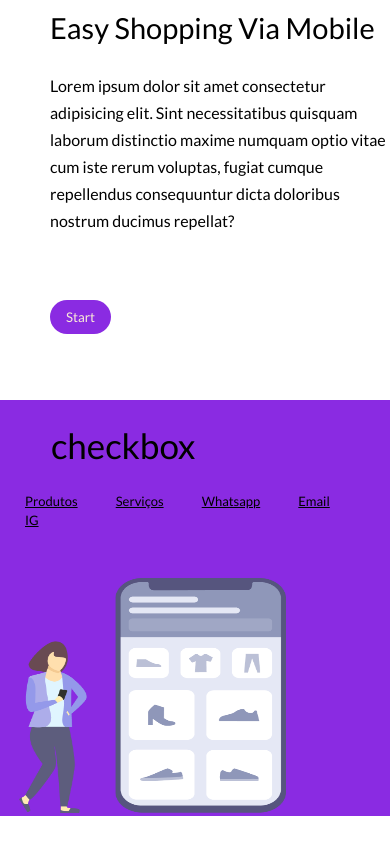
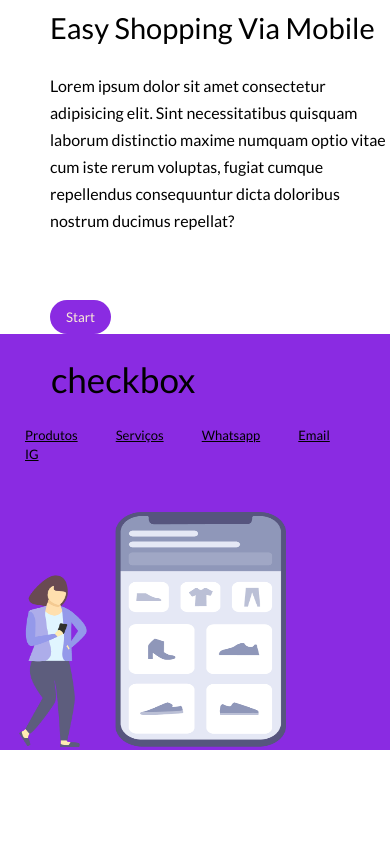
Before and after one commit to Kaio-gabrieel/Teste1, a plain HTML site: page index.html in a window 390 px wide. Drawn offline with Linux system fonts and the light colour scheme.

Commit message:
ALTERANDO O BODY

```diff
--- a/stily.css
+++ b/stily.css
@@ -73,10 +73,14 @@ button:active{
 
 @media screen and (max-width : 500px) {
 
-
-    section{
-    position: fixed;
-    margin-top: 400px;
+   body{
+    width: 100%;
+    height: 50%;
+    padding: 0px;
+    margin: 0px;
+    position: static;
+    display: flex;
+    flex-direction: column-reverse;
    }
 .link{
     font-size: 13px;
```
